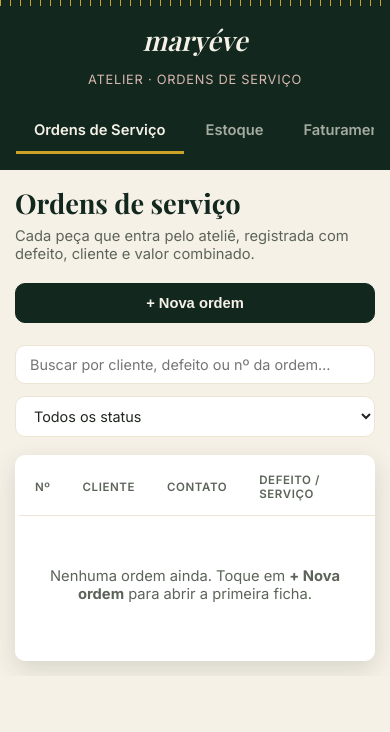
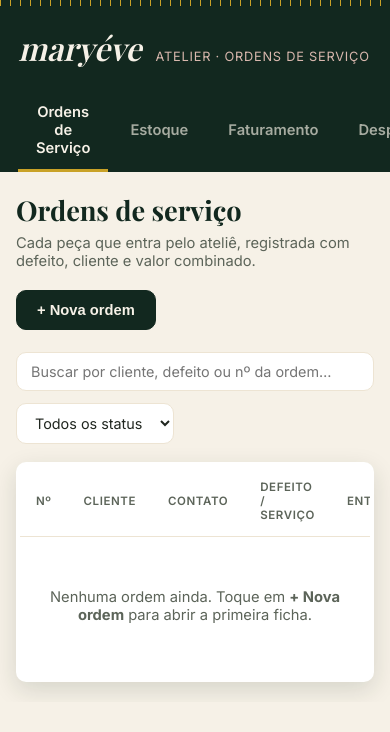
Before and after one commit to Natanaelsantoxz/Mary-evi, a plain HTML site: page index.html in a window 390 px wide. Drawn offline with nearby package versions, Linux system fonts and the light colour scheme; a web font is replaced by a local one.

Commit message:
Refactor CSS by removing mobile styles
Removed mobile responsiveness styles and adjusted overflow properties.

```diff
--- a/style.css
+++ b/style.css
@@ -358,114 +358,25 @@ textarea{ resize:vertical; }
   .panel-head{ align-items:flex-start; }
   table, thead, tbody, th, td, tr{ font-size:.82rem; }
 }
-/* ===========================
-   RESPONSIVIDADE PARA CELULAR
-   =========================== */
-
 html,
 body{
+    overflow-x:hidden !important;
     width:100%;
     max-width:100%;
-    overflow-x:hidden;
 }
 
-.masthead-inner,
-.content{
-    width:100%;
-    margin:0 auto;
+*{
+    max-width:100%;
 }
 
-@media (max-width:768px){
+.content,
+.masthead,
+.masthead-inner,
+.panel{
+    width:100%;
+}
 
-    .masthead{
-        padding:16px;
-    }
-
-    .brand{
-        justify-content:center;
-        text-align:center;
-    }
-
-    .brand-script{
-        font-size:1.7rem;
-    }
-
-    .brand-sub{
-        display:block;
-        width:100%;
-        text-align:center;
-    }
-
-    .tabs{
-        display:flex;
-        overflow-x:auto;
-        white-space:nowrap;
-        flex-wrap:nowrap;
-        scrollbar-width:none;
-    }
-
-    .tabs::-webkit-scrollbar{
-        display:none;
-    }
-
-    .tab{
-        flex:0 0 auto;
-    }
-
-    .content{
-        padding:15px;
-    }
-
-    .panel-head{
-        flex-direction:column;
-        align-items:stretch;
-    }
-
-    .panel-head .btn-primary{
-        width:100%;
-    }
-
-    .filter-row{
-        flex-direction:column;
-    }
-
-    .filter-row input,
-    .filter-row select{
-        width:100%;
-    }
-
-    .field-row{
-        flex-direction:column;
-        gap:12px;
-    }
-
-    .field-row label{
-        width:100%;
-        min-width:100%;
-    }
-
-    .cards-row{
-        grid-template-columns:1fr;
-    }
-
-    .table-wrap{
-        overflow-x:auto;
-        -webkit-overflow-scrolling:touch;
-    }
-
-    table{
-        min-width:800px;
-    }
-
-    .modal{
-        width:95%;
-        max-height:90vh;
-    }
-
-    input,
-    select,
-    textarea,
-    button{
-        font-size:16px;
-    }
+table{
+    display:block;
+    overflow-x:auto;
 }
```
